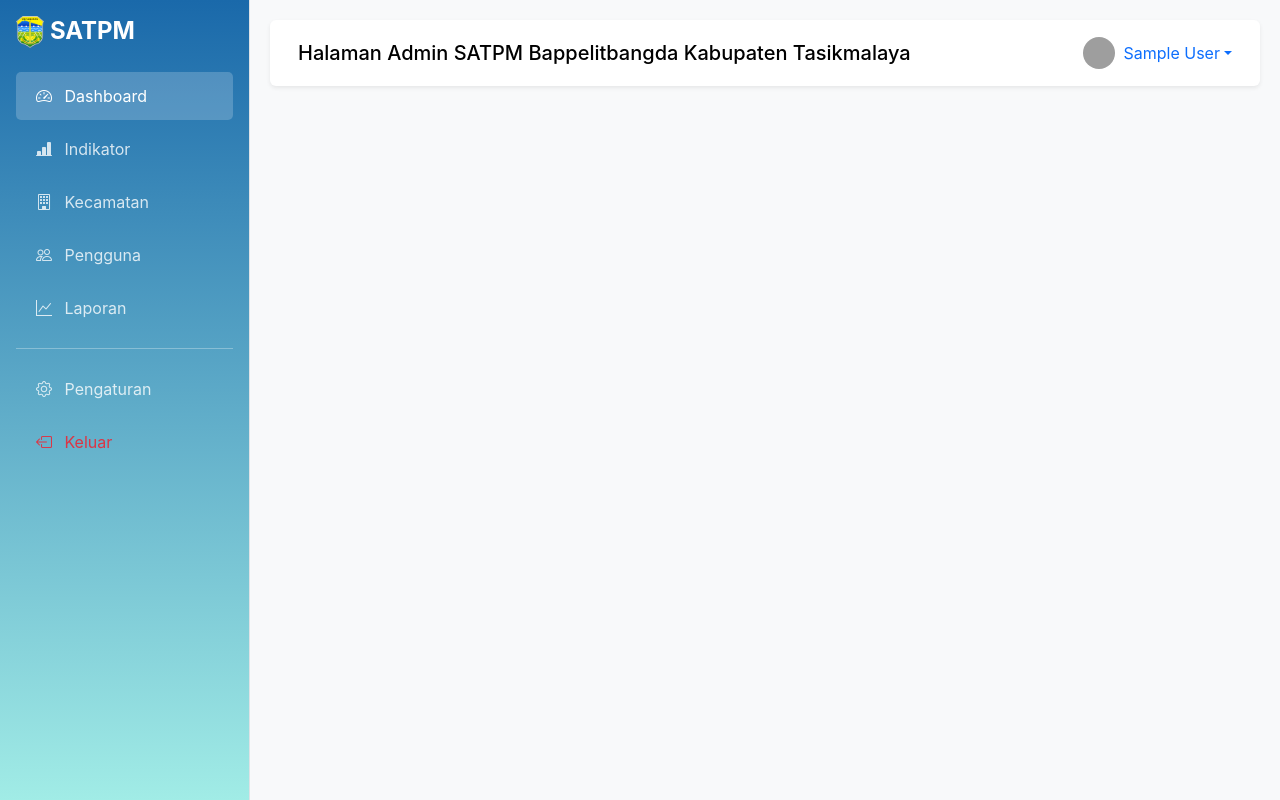
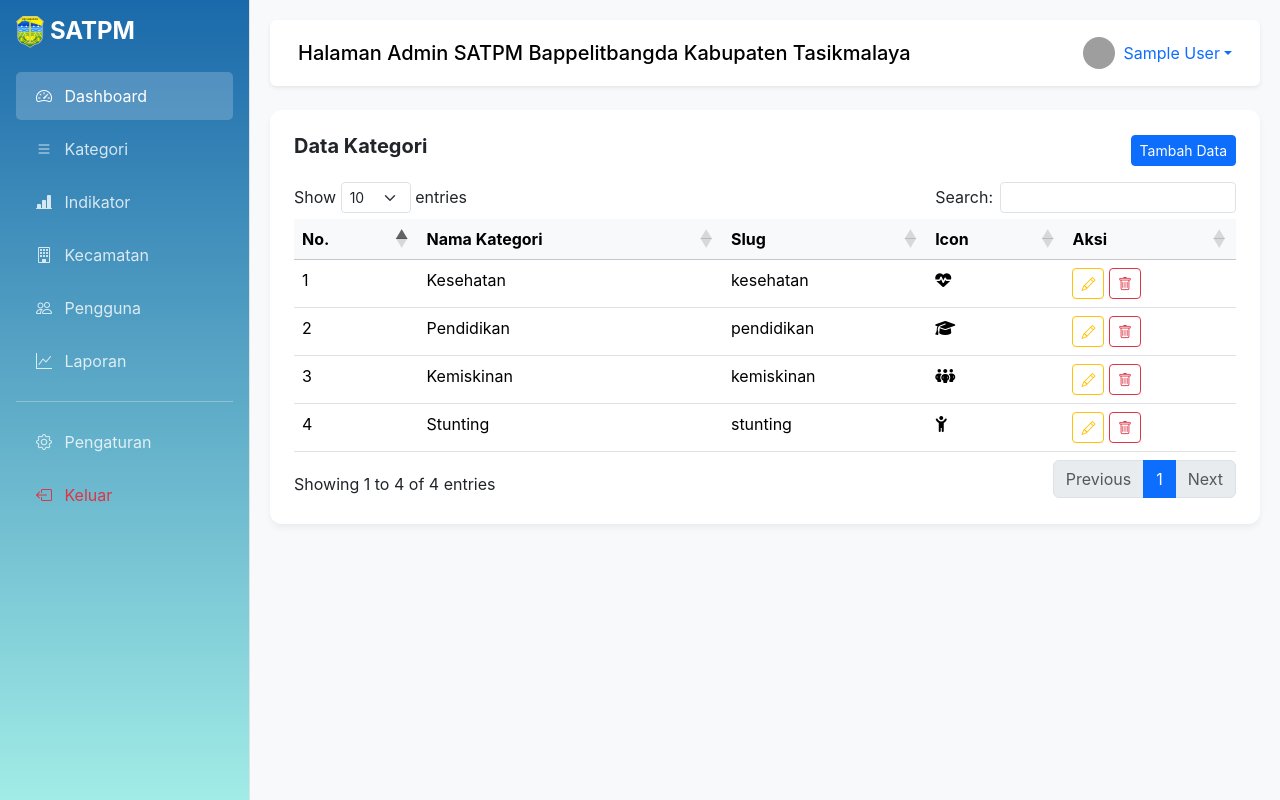
Before and after one commit to dans49/ppm-infografis, a PHP site: page /ppm_sys/index.php?page=kategori in a window 1280 px wide. Run offline with PHP 8.4, Linux system fonts and the light colour scheme; the visitor is signed in with stand-in values (Sample User, id 1); data comes from the database, SQL or seed files in the repository; data that the repository does not hold is empty; grey boxes are pictures that could not be loaded.

Commit message:
adding kategori in admin page

```diff
--- a/ppm_sys/index.php
+++ b/ppm_sys/index.php
@@ -18,6 +18,7 @@ if(empty($_SESSION['user'])) {
     <link rel="icon" href="../assets/images/kabtasik.png">
     <link href="../assets/css/bootstrap.min.css" rel="stylesheet">
     <link rel="stylesheet" href="https://cdn.jsdelivr.net/npm/bootstrap-icons@1.11.1/font/bootstrap-icons.css">
+    <link rel="stylesheet" href="https://cdnjs.cloudflare.com/ajax/libs/font-awesome/6.5.2/css/all.min.css">
     <link rel="stylesheet" href="../assets/css/style-admin.css">
     <link rel="stylesheet" href="../assets/css/dataTables.bootstrap5.min.css">
 
--- a/ppm_sys/modul/kategori/index.php
+++ b/ppm_sys/modul/kategori/index.php
@@ -17,7 +17,8 @@
                 <tr>
                     <th>No.</th>
                     <th>Nama Kategori</th>
-                    <th>Satuan</th>
+                    <th>Slug</th>
+                    <th>Icon</th>
                     <th>Aksi</th>
                 </tr>
             </thead>
@@ -30,9 +31,8 @@
                 <tr>
                     <td><?=$no++ ?></td>
                     <td><?=$tampil['kategori'] ?></td>
-                    <td><?=$tampil['satuan'] ?></td>
-                    <td><?=$tampil['tahun_data'] ?></td>
-                    <td><?=$tampil['nilai'] ?> <?=$tampil['satuan'] ?></td>
+                    <td><?=$tampil['slug'] ?></td>
+                    <td><span class="fa <?=$tampil['icon'] ?>"></span></td>
                     <td><a href="#" class="btn btn-sm btn-outline-warning"><i class="bi bi-pencil"></i></a>
                         <a href="#" class="btn btn-sm btn-outline-danger"><i class="bi bi-trash"></i></a></td>
                 </tr>
--- a/ppm_sys/page.php
+++ b/ppm_sys/page.php
@@ -5,6 +5,8 @@ if(empty($_GET['page'])) {
 
 if($_GET['page'] == 'kecamatan') {
     include "modul/kecamatan/index.php";
+} elseif($_GET['page'] == 'kategori') {
+    include "modul/kategori/index.php";
 } elseif($_GET['page'] == 'indikator') {
     include "modul/indikator/index.php";
 } elseif($_GET['page'] == 'user') {
--- a/ppm_sys/sidebar.php
+++ b/ppm_sys/sidebar.php
@@ -1,5 +1,6 @@
 <ul class="list-unstyled">
     <li><a href="index.php" class="sidebar-link active"><i class="bi bi-speedometer2 me-2"></i> Dashboard</a></li>
+    <li><a href="?page=kategori" class="sidebar-link"><i class="bi bi-list me-2"></i> Kategori</a></li>
     <li><a href="?page=indikator" class="sidebar-link"><i class="bi bi-bar-chart-line-fill me-2"></i> Indikator</a></li>
     <li><a href="?page=kecamatan" class="sidebar-link"><i class="bi bi-building me-2"></i> Kecamatan</a></li>
     <!-- <li><a href="?page=puskesmas" class="sidebar-link"><i class="bi bi-hospital me-2"></i> Puskesmas</a></li> -->
```
Also changed, not shown: index.php (+1 -25 lines).
